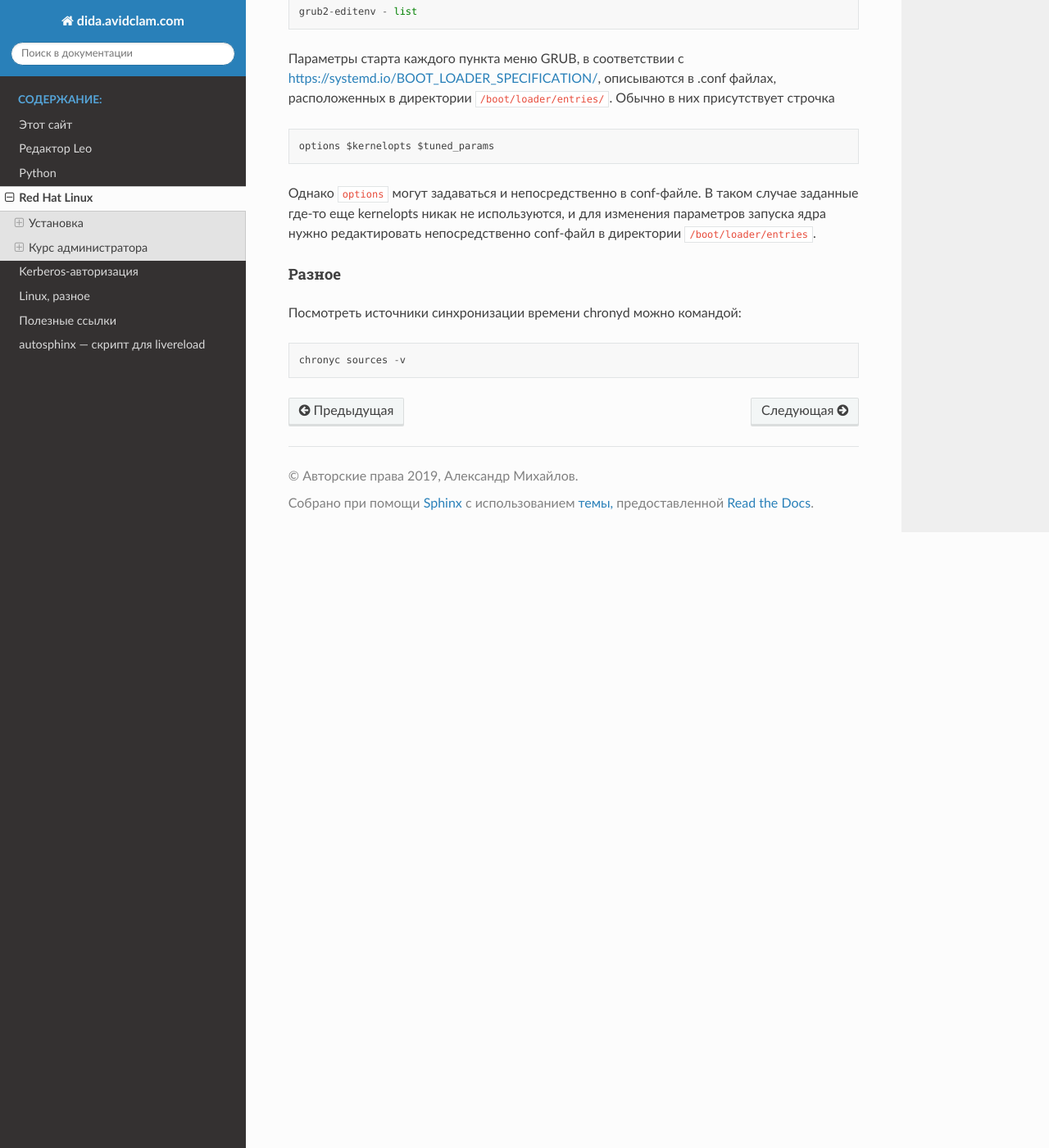
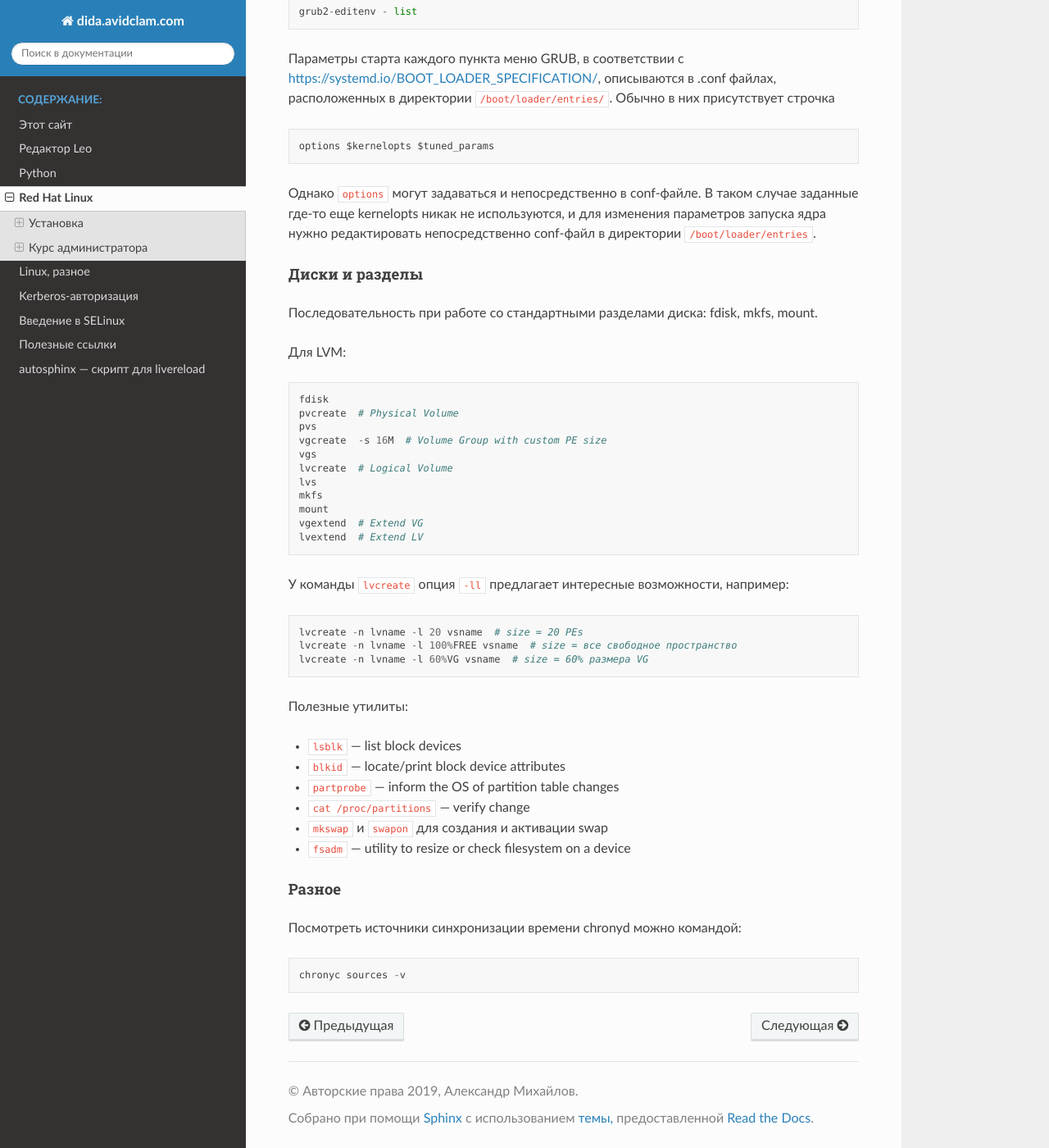
Before and after one commit to avidclam/dida, a Sphinx documentation site: the page built from docs/redhat.rst, in a window 1280 px wide and 1400 px high, scrolled down 10080 px. Shown: the whole window at 82% size. Built offline with Sphinx 7.4.7 and the Read the Docs theme 2.0.0, drawn with Linux system fonts in a browser that asks for light colours.

Commit message:
selinux started

```diff
--- a/docs/index.rst
+++ b/docs/index.rst
@@ -22,8 +22,9 @@
    leo
    python
    redhat
+   linux
    kerberos
-   linux
+   selinux
    useful-url
    autosphinx
 
--- a/docs/linux.rst
+++ b/docs/linux.rst
@@ -59,11 +59,6 @@ Linux, разное
 
 Часто еще устанавливают `haveged <http://www.issihosts.com/haveged>`_, но он не входит в стандартный набот пакетов RHEL/CentOS, и требует `EPEL <https://fedoraproject.org/wiki/EPEL>`_.
 
-Диски и разделы
-++++++++++++++++++++++++++++
-
-
-
 Что происходит?
 ++++++++++++++++++++++++++++
 
--- a/docs/redhat.rst
+++ b/docs/redhat.rst
@@ -430,6 +430,40 @@ Notes:
 и для изменения параметров запуска ядра нужно редактировать
 непосредственно conf-файл в директории ``/boot/loader/entries``.
 
+Диски и разделы
+^^^^^^^^^^^^^^^^^^^^^^^^^^^^
+
+Последовательность при работе со стандартными разделами диска: fdisk, mkfs, mount.
+
+Для LVM::
+
+    fdisk
+    pvcreate  # Physical Volume
+    pvs
+    vgcreate  -s 16M  # Volume Group with custom PE size
+    vgs
+    lvcreate  # Logical Volume
+    lvs
+    mkfs
+    mount
+    vgextend  # Extend VG
+    lvextend  # Extend LV
+
+У команды ``lvcreate`` опция ``-ll`` предлагает интересные возможности, например::
+
+    lvcreate -n lvname -l 20 vsname  # size = 20 PEs
+    lvcreate -n lvname -l 100%FREE vsname  # size = все свободное пространство
+    lvcreate -n lvname -l 60%VG vsname  # size = 60% размера VG
+
+Полезные утилиты:
+
+* ``lsblk`` --- list block devices
+* ``blkid`` --- locate/print block device attributes
+* ``partprobe`` --- inform the OS of partition table changes
+* ``cat /proc/partitions`` --- verify change
+* ``mkswap`` и ``swapon`` для создания и активации swap
+* ``fsadm`` --- utility to resize or check filesystem on a device
+
 Разное
 ^^^^^^^^^^^^
 
```
Also changed, not shown: docs/selinux.rst (added, +31 -0 lines), 1 other file.
